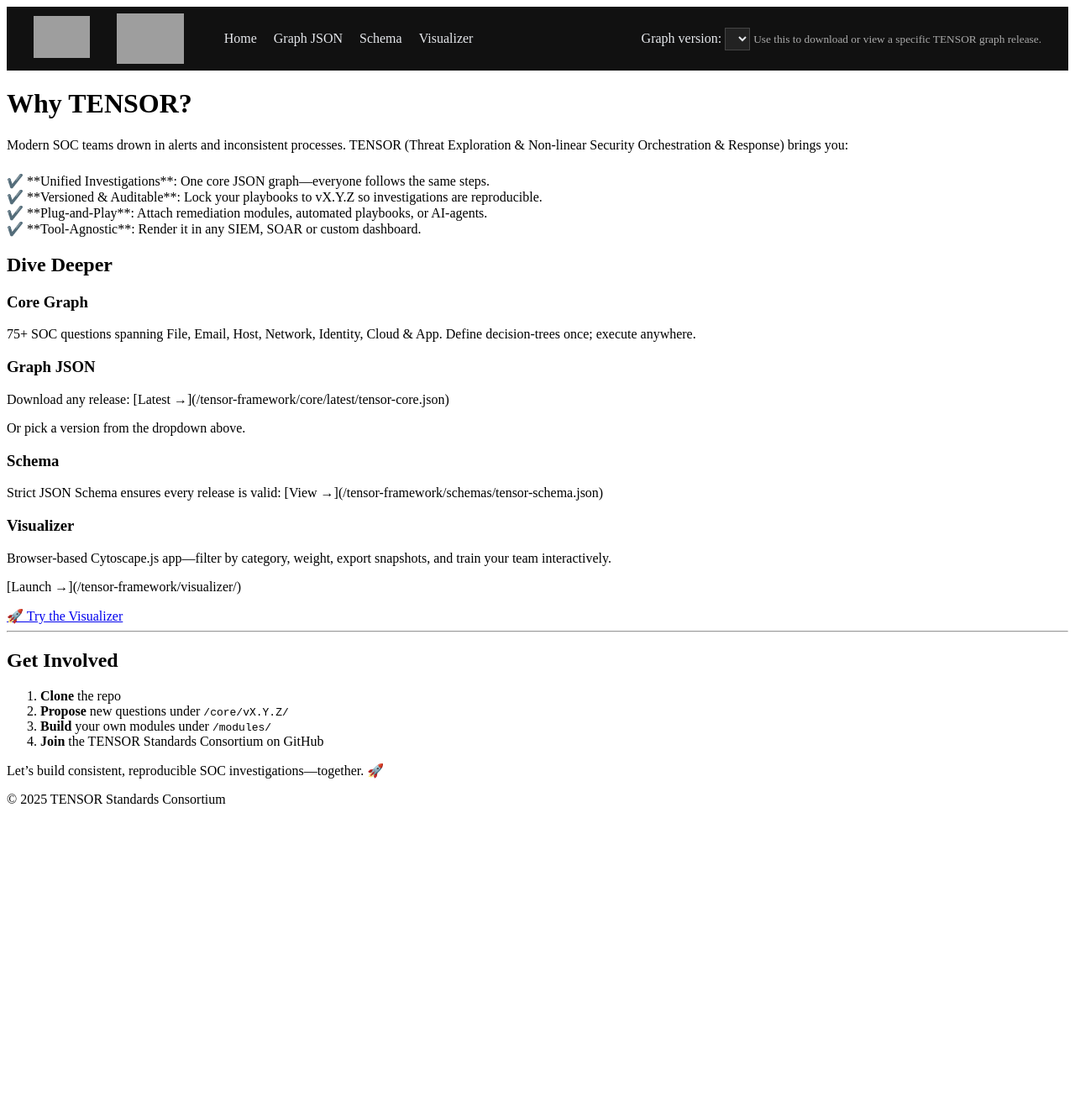
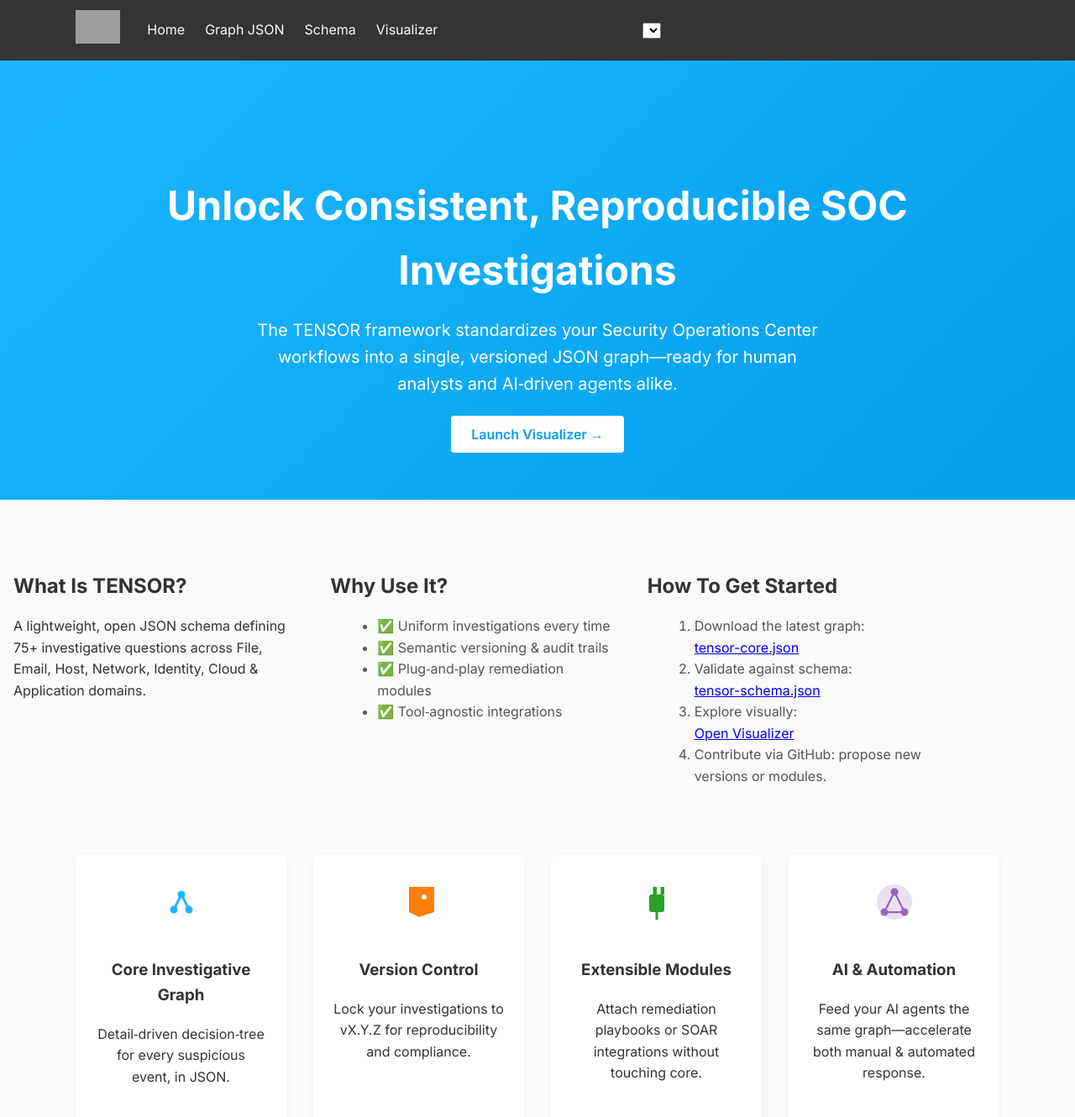
Before and after one commit to TENSOR-Standards-Consortium/tensor-framework, a Jekyll site: the page built from docs/index.md, in a window 1280 px wide and 1400 px high. Shown: the top 1330 px of the window at 84% size. Built offline with Jekyll 4.4.1, drawn with Linux system fonts in a browser that asks for light colours; some of the changed text lies outside the part shown; grey boxes are pictures that could not be loaded.

Commit message:
Refactor layout and styling in default.html; enhance CSS for improved responsiveness and visual appeal; add new SVG icons for better representation of features.

```diff
--- a/docs/_layouts/default.html
+++ b/docs/_layouts/default.html
@@ -1,44 +1,111 @@
 <!DOCTYPE html>
 <html lang="en">
 <head>
-  <meta charset="UTF-8">
+  <meta charset="UTF-8" />
+  <meta name="viewport" content="width=device-width,initial-scale=1" />
   <title>{{ page.title }} — {{ site.title }}</title>
+  <link href="https://fonts.googleapis.com/css2?family=Inter:wght@400;600;700&family=Roboto:wght@300;400;500&display=swap" rel="stylesheet">
   <link rel="stylesheet" href="{{ '/assets/css/style.css' | relative_url }}">
 </head>
 <body>
 
-  <!-- Dark header/nav -->
-  <header class="dark-header">
-    <!-- Consortium logo on left -->
-    <a href="{{ '/' | relative_url }}" class="logo-link">
-      <img src="{{ '/assets/images/logo-consortium.png' | relative_url }}"
-           alt="TENSOR Standards Consortium" class="consortium-logo" />
-    </a>
-
-    <!-- Framework logo -->
-    <img src="{{ '/assets/images/logo-framework.png' | relative_url }}"
-         alt="TENSOR Framework Logo" class="framework-logo" />
-
-    <!-- Navigation links -->
-    <nav>
-      <a href="{{ '/'                      | relative_url }}">Home</a>
-      <a href="{{ '/core/latest/tensor-core.json' | relative_url }}">Graph JSON</a>
-      <a href="{{ '/schemas/tensor-schema.json'   | relative_url }}">Schema</a>
-      <a href="{{ '/visualizer/'           | relative_url }}">Visualizer</a>
-    </nav>
-
-    <!-- Version dropdown -->
-    <div class="version-selector">
-      {% include version_selector.html %}
+  <!-- Sticky Navbar -->
+  <header class="navbar">
+    <div class="container nav-inner">
+      <a href="{{ '/' | relative_url }}">
+        <img src="{{ '/assets/images/logo-consortium.png' | relative_url }}"
+             alt="TENSOR Consortium" class="nav-logo" />
+      </a>
+      <nav class="nav-links">
+        <a href="{{ '/' | relative_url }}">Home</a>
+        <a href="{{ '/core/latest/tensor-core.json' | relative_url }}">Graph JSON</a>
+        <a href="{{ '/schemas/tensor-schema.json' | relative_url }}">Schema</a>
+        <a href="{{ '/visualizer/' | relative_url }}">Visualizer</a>
+      </nav>
+      <div class="nav-cta">
+        {% include version_selector.html %}
+      </div>
     </div>
   </header>
 
-  <main>
-    {{ content }}
-  </main>
+  <!-- Hero Section -->
+  <section class="hero">
+    <div class="container">
+      <h1>Unlock Consistent, Reproducible SOC Investigations</h1>
+      <p class="hero-sub">
+        The TENSOR framework standardizes your Security Operations Center workflows
+        into a single, versioned JSON graph—ready for human analysts and AI‑driven agents alike.
+      </p>
+      <a class="button primary" href="{{ '/visualizer/' | relative_url }}">Launch Visualizer →</a>
+    </div>
+  </section>
 
-  <footer>
-    <p>&copy; {{ 'now' | date: "%Y" }} TENSOR Standards Consortium</p>
+  <!-- What • Why • How -->
+  <section class="three-col container">
+    <div class="col">
+      <h2>What Is TENSOR?</h2>
+      <p>A lightweight, open JSON schema defining 75+ investigative questions across
+         File, Email, Host, Network, Identity, Cloud & Application domains.</p>
+    </div>
+    <div class="col">
+      <h2>Why Use It?</h2>
+      <ul>
+        <li>✅ Uniform investigations every time</li>
+        <li>✅ Semantic versioning & audit trails</li>
+        <li>✅ Plug‑and‑play remediation modules</li>
+        <li>✅ Tool‑agnostic integrations</li>
+      </ul>
+    </div>
+    <div class="col">
+      <h2>How To Get Started</h2>
+      <ol>
+        <li>Download the latest graph:<br />
+          <a href="{{ '/core/latest/tensor-core.json' | relative_url }}">tensor-core.json</a></li>
+        <li>Validate against schema:<br />
+          <a href="{{ '/schemas/tensor-schema.json' | relative_url }}">tensor-schema.json</a></li>
+        <li>Explore visually:<br />
+          <a href="{{ '/visualizer/' | relative_url }}">Open Visualizer</a></li>
+        <li>Contribute via GitHub: propose new versions or modules.</li>
+      </ol>
+    </div>
+  </section>
+
+  <!-- Feature Cards -->
+  <section class="features container">
+    <div class="card">
+      <img src="{{ '/assets/icons/graph.svg' | relative_url }}" alt="" class="card-icon" />
+      <h3>Core Investigative Graph</h3>
+      <p>Detail‑driven decision‑tree for every suspicious event, in JSON.</p>
+    </div>
+    <div class="card">
+      <img src="{{ '/assets/icons/version.svg' | relative_url }}" alt="" class="card-icon" />
+      <h3>Version Control</h3>
+      <p>Lock your investigations to vX.Y.Z for reproducibility and compliance.</p>
+    </div>
+    <div class="card">
+      <img src="{{ '/assets/icons/plug.svg' | relative_url }}" alt="" class="card-icon" />
+      <h3>Extensible Modules</h3>
+      <p>Attach remediation playbooks or SOAR integrations without touching core.</p>
+    </div>
+    <div class="card">
+      <img src="{{ '/assets/icons/ai.svg' | relative_url }}" alt="" class="card-icon" />
+      <h3>AI & Automation</h3>
+      <p>Feed your AI agents the same graph—accelerate both manual & automated response.</p>
+    </div>
+  </section>
+
+  <!-- Footer -->
+  <footer class="footer">
+    <div class="container">
+      <div class="footer-links">
+        <a href="{{ '/' | relative_url }}">Home</a> |
+        <a href="{{ '/core/latest/tensor-core.json' | relative_url }}">Graph JSON</a> |
+        <a href="{{ '/schemas/tensor-schema.json' | relative_url }}">Schema</a> |
+        <a href="{{ '/visualizer/' | relative_url }}">Visualizer</a>
+      </div>
+      <p>&copy; {{ 'now' | date: "%Y" }} TENSOR Standards Consortium — <a href="https://github.com/tensor-standards-consortium/tensor-framework" target="_blank">GitHub</a></p>
+    </div>
   </footer>
+
 </body>
 </html>
--- a/docs/assets/css/style.css
+++ b/docs/assets/css/style.css
@@ -1,51 +1,133 @@
-/* Dark header/nav */
-.dark-header {
-    background: #111;                /* darker than before */
-    color: #e5e7eb;
+/* Google Fonts */
+body {
+    font-family: 'Inter', sans-serif;
+    color: #333;
+    background: #f9fafb;
+    margin: 0;
+    line-height: 1.6;
+  }
+
+  /* Utility */
+  .container {
+    max-width: 1100px;
+    margin: 0 auto;
+    padding: 0 1rem;
+  }
+
+  /* Sticky Navbar */
+  .navbar {
+    position: sticky;
+    top: 0;
+    background: rgba(17,17,17,0.85);
+    backdrop-filter: blur(8px);
+    z-index: 1000;
+  }
+  .nav-inner {
     display: flex;
     align-items: center;
-    flex-wrap: wrap;
-    padding: 0.5rem 2rem;
-    gap: 1rem;
+    padding: 0.75rem 0;
+  }
+  .nav-logo { height: 40px; }
+  .nav-links {
+    margin-left: 2rem;
+    display: flex;
+    gap: 1.5rem;
+  }
+  .nav-links a {
+    color: #fafafa;
+    text-decoration: none;
+    font-weight: 500;
+    transition: color .2s;
+  }
+  .nav-links a:hover { color: #1fb6ff; }
+  .nav-cta { margin-left: auto; }
+
+  /* Hero */
+  .hero {
+    background: linear-gradient(135deg, #1fb6ff 0%, #009eeb 100%);
+    color: white;
+    padding: 6rem 0 4rem;
+    text-align: center;
+  }
+  .hero h1 {
+    font-size: 3rem;
+    margin-bottom: 1rem;
+  }
+  .hero-sub {
+    font-size: 1.25rem;
+    max-width: 700px;
+    margin: 0 auto 2rem;
+  }
+  .button.primary {
+    background: #fff;
+    color: #009eeb;
+    padding: 0.75rem 1.5rem;
+    border-radius: 4px;
+    text-decoration: none;
+    font-weight: 600;
+    transition: background .2s, color .2s;
+  }
+  .button.primary:hover {
+    background: #009eeb;
+    color: #fff;
   }
 
-  /* Consortium logo */
-  .logo-link {
-    display: block;
-    margin-right: 1rem;
+  /* Three‑column intro */
+  .three-col {
+    display: grid;
+    grid-template-columns: repeat(auto-fit, minmax(250px,1fr));
+    gap: 2rem;
+    margin: 4rem 0;
   }
-  .consortium-logo {
-    height: 50px;                    /* smaller for header */
+  .three-col h2 { font-size: 1.5rem; margin-bottom: .5rem; }
+  .three-col ul, .three-col ol {
+    margin-left: 1rem;
+    color: #555;
   }
 
-  /* Framework logo */
-  .framework-logo {
-    height: 60px;
-    margin-right: 2rem;
+  /* Feature Cards */
+  .features {
+    display: grid;
+    grid-template-columns: repeat(auto-fit, minmax(220px,1fr));
+    gap: 2rem;
+    margin-bottom: 4rem;
+  }
+  .card {
+    background: #fff;
+    border-radius: 8px;
+    padding: 2rem 1.5rem;
+    text-align: center;
+    transition: transform .2s, box-shadow .2s;
+    box-shadow: 0 2px 8px rgba(0,0,0,0.05);
+  }
+  .card:hover {
+    transform: translateY(-4px);
+    box-shadow: 0 4px 16px rgba(0,0,0,0.1);
+  }
+  .card-icon {
+    height: 48px;
+    margin-bottom: 1rem;
   }
 
-  /* Nav styling (unchanged colors, but adjust spacing) */
-  .dark-header nav {
-    flex-grow: 1;
+  /* Footer */
+  .footer {
+    background: #111;
+    color: #aaa;
+    padding: 2rem 0;
+    font-size: 0.9rem;
   }
-  .dark-header nav a {
-    color: #e5e7eb;
+  .footer-links {
+    text-align: center;
+    margin-bottom: 1rem;
+  }
+  .footer-links a {
+    color: #888;
     text-decoration: none;
-    margin-right: 1rem;
-    font-weight: 500;
+    margin: 0 .5rem;
+    transition: color .2s;
   }
-  .dark-header nav a:hover {
-    color: #fff;
-    text-decoration: underline;
+  .footer-links a:hover { color: #fff; }
+  .footer p {
+    text-align: center;
+    margin: 0;
   }
-
-  /* Version selector stays but colors adapted */
-  .version-selector select {
-    background: #222;
-    color: #e5e7eb;
-    border: 1px solid #444;
-    padding: 0.25rem;
-  }
-  .version-selector small {
-    color: #aaa;
-  }
```
Also changed, not shown: docs/assets/icons/ai.svg (added), docs/assets/icons/graph.svg (added), docs/assets/icons/plug.svg (added), docs/assets/icons/version.svg (added).
